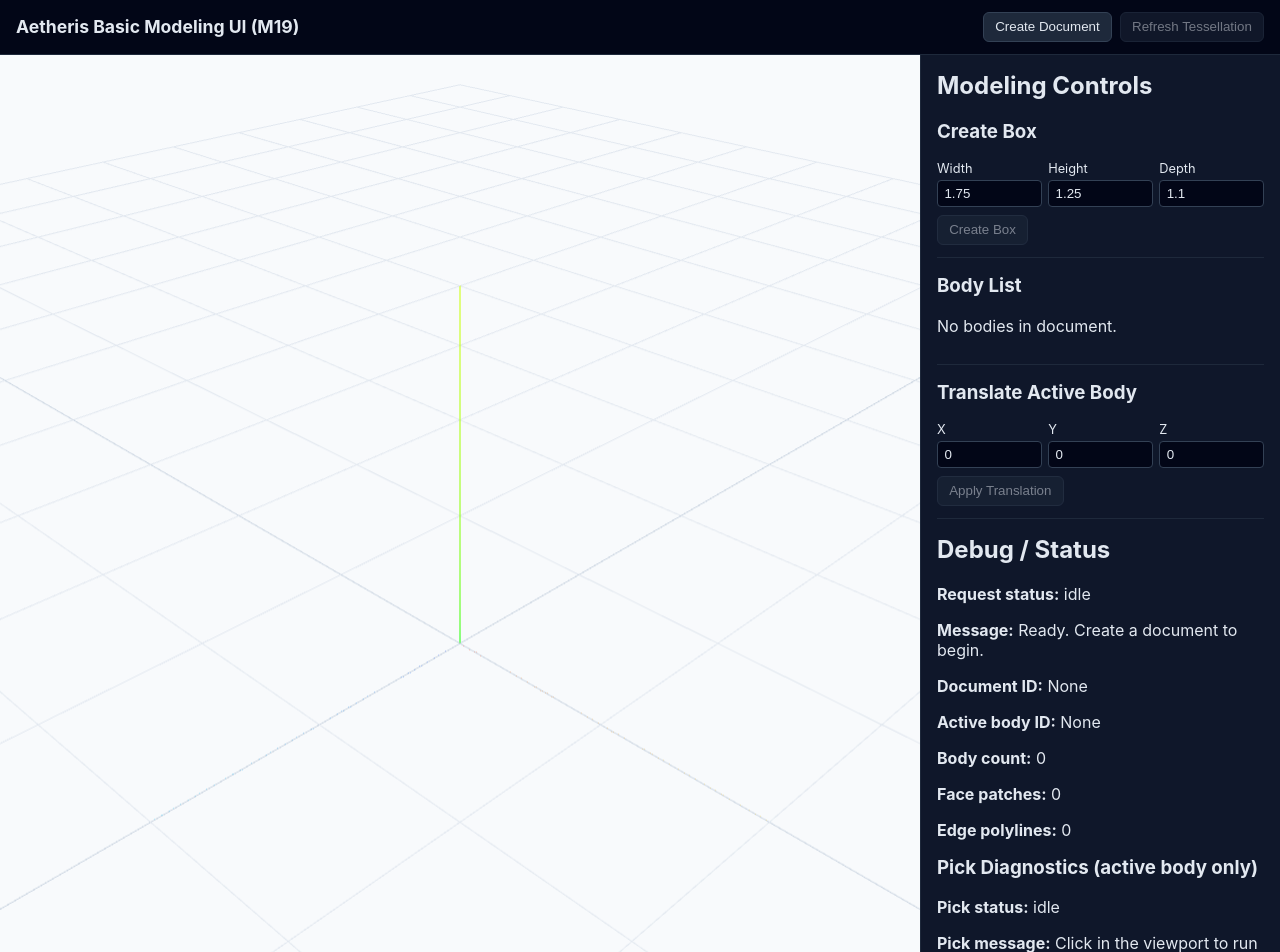
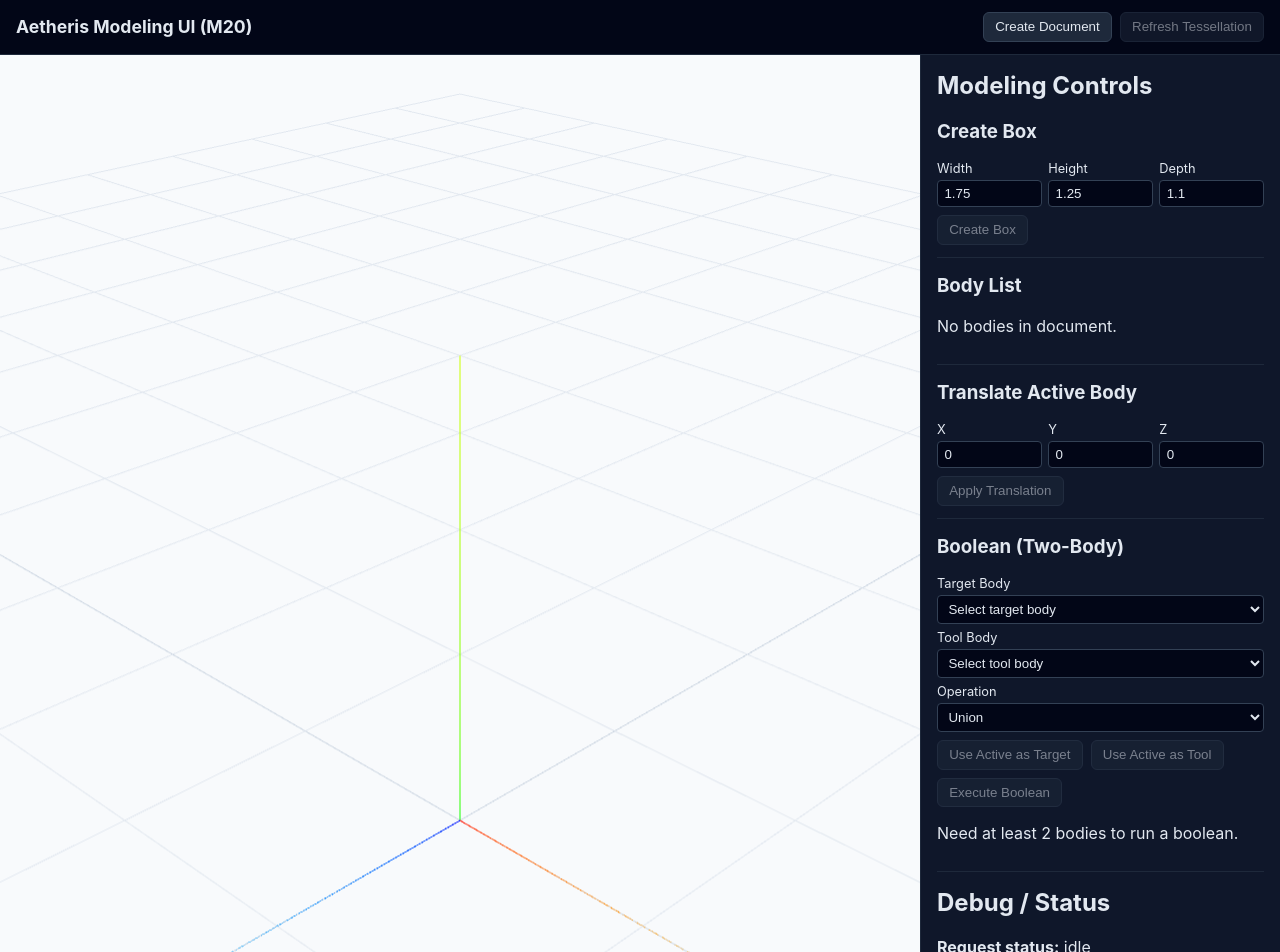
Before and after one commit to yuechen-li-dev/Aetheris, a React (Vite) app in the folder aetheris.client/: page / in a window 1280 px wide. Shown: the top 952 px of the page. Built offline with nearby package versions, Linux system fonts and the light colour scheme.

Commit message:
Add M20 two-body boolean workflow UI and diagnostics

```diff
--- a/aetheris.client/src/App.css
+++ b/aetheris.client/src/App.css
@@ -85,6 +85,22 @@ input {
   background: #020617;
 }
 
+select {
+  border-radius: 4px;
+  border: 1px solid #334155;
+  padding: 0.3rem 0.4rem;
+  color: #e2e8f0;
+  background: #020617;
+}
+
+.boolean-grid {
+  grid-template-columns: 1fr;
+}
+
+.boolean-actions {
+  margin-bottom: 0.5rem;
+}
+
 button {
   border-radius: 6px;
   border: 1px solid #334155;
--- a/aetheris.client/src/App.tsx
+++ b/aetheris.client/src/App.tsx
@@ -4,10 +4,12 @@ import {
     ApiError,
     createBox,
     createDocument,
+    executeBoolean,
     getDocumentSummary,
     pickBody,
     tessellateBody,
     translateBody,
+    type BooleanOperation,
     type DiagnosticDto,
     type PickHitDto,
     type TessellationResponseDto,
@@ -16,6 +18,13 @@ import { ViewerViewport } from './viewer/ViewerViewport';
 import { mapTessellationToRenderData } from './viewer/tessellationMapper';
 
 type RequestStatus = 'idle' | 'loading' | 'success' | 'error';
+type BooleanOperationUi = 'Union' | 'Subtract' | 'Intersect';
+
+const BOOLEAN_OP_TO_API: Record<BooleanOperationUi, BooleanOperation> = {
+    Union: 'union',
+    Subtract: 'subtract',
+    Intersect: 'intersect',
+};
 
 function App() {
     const [documentId, setDocumentId] = useState<string | null>(null);
@@ -35,6 +44,9 @@ function App() {
     const [tx, setTx] = useState('0');
     const [ty, setTy] = useState('0');
     const [tz, setTz] = useState('0');
+    const [booleanTargetBodyId, setBooleanTargetBodyId] = useState<string>('');
+    const [booleanToolBodyId, setBooleanToolBodyId] = useState<string>('');
+    const [booleanOperation, setBooleanOperation] = useState<BooleanOperationUi>('Union');
 
     const runAction = useCallback(async (actionName: string, action: () => Promise<void>) => {
         setStatus('loading');
@@ -85,6 +97,9 @@ function App() {
             setPickMessage('Click in the viewport to run nearest-hit pick.');
             setPickDiagnostics([]);
             setPickHits([]);
+            setBooleanTargetBodyId('');
+            setBooleanToolBodyId('');
+            setBooleanOperation('Union');
         });
     }, [runAction]);
 
@@ -165,6 +180,54 @@ function App() {
         });
     }, [activeBodyId, documentId, runAction]);
 
+    const handleUseActiveBodyAsTarget = useCallback(() => {
+        if (activeBodyId) {
+            setBooleanTargetBodyId(activeBodyId);
+        }
+    }, [activeBodyId]);
+
+    const handleUseActiveBodyAsTool = useCallback(() => {
+        if (activeBodyId) {
+            setBooleanToolBodyId(activeBodyId);
+        }
+    }, [activeBodyId]);
+
+    const handleExecuteBoolean = useCallback(async () => {
+        if (!documentId) {
+            return;
+        }
+
+        if (!booleanTargetBodyId || !booleanToolBodyId) {
+            setStatus('error');
+            setStatusMessage('Boolean operation requires both target and tool bodies.');
+            setDiagnostics([]);
+            return;
+        }
+
+        if (booleanTargetBodyId === booleanToolBodyId) {
+            setStatus('error');
+            setStatusMessage('Boolean target and tool must be different bodies.');
+            setDiagnostics([]);
+            return;
+        }
+
+        await runAction(`Boolean ${booleanOperation}`, async () => {
+            const result = await executeBoolean(documentId, {
+                leftBodyId: booleanTargetBodyId,
+                rightBodyId: booleanToolBodyId,
+                operation: BOOLEAN_OP_TO_API[booleanOperation],
+            });
+
+            await refreshSummaryAndActiveTessellation(result.bodyId);
+            setBooleanTargetBodyId(result.bodyId);
+            setPickStatus('idle');
+            setPickMessage(`Boolean ${booleanOperation} succeeded. Result body ${result.bodyId} is now active.`);
+            setPickDiagnostics([]);
+            setPickHits([]);
+            setStatusMessage(`Boolean ${booleanOperation} succeeded: target ${booleanTargetBodyId}, tool ${booleanToolBodyId}, result ${result.bodyId}.`);
+        });
+    }, [booleanOperation, booleanTargetBodyId, booleanToolBodyId, documentId, refreshSummaryAndActiveTessellation, runAction]);
+
     const handlePickRay = useCallback(async (origin: { x: number; y: number; z: number }, direction: { x: number; y: number; z: number }) => {
         if (!documentId || !activeBodyId) {
             setPickStatus('error');
@@ -208,11 +271,18 @@ function App() {
     const nearestHit = pickHits[0] ?? null;
     const highlightedFaceId = nearestHit?.entityKind === 'Face' ? nearestHit.faceId : null;
     const highlightedEdgeId = nearestHit?.entityKind === 'Edge' ? nearestHit.edgeId : null;
+    const canExecuteBoolean = Boolean(
+        documentId
+        && bodyIds.length >= 2
+        && booleanTargetBodyId
+        && booleanToolBodyId
+        && booleanTargetBodyId !== booleanToolBodyId
+        && status !== 'loading');
 
     return (
         <div className="app-shell">
             <header className="toolbar">
-                <h1>Aetheris Basic Modeling UI (M19)</h1>
+                <h1>Aetheris Modeling UI (M20)</h1>
                 <div className="toolbar-actions">
                     <button type="button" onClick={() => void handleCreateDocument()} disabled={status === 'loading'}>
                         Create Document
@@ -271,6 +341,43 @@ function App() {
                         <button type="button" onClick={() => void handleApplyTranslation()} disabled={!activeBodyId || status === 'loading'}>Apply Translation</button>
                     </section>
 
+                    <section>
+                        <h3>Boolean (Two-Body)</h3>
+                        <div className="form-grid boolean-grid">
+                            <label>
+                                Target Body
+                                <select value={booleanTargetBodyId} onChange={(event) => setBooleanTargetBodyId(event.target.value)}>
+                                    <option value="">Select target body</option>
+                                    {bodyIds.map((bodyId) => <option key={`target-${bodyId}`} value={bodyId}>{bodyId}</option>)}
+                                </select>
+                            </label>
+                            <label>
+                                Tool Body
+                                <select value={booleanToolBodyId} onChange={(event) => setBooleanToolBodyId(event.target.value)}>
+                                    <option value="">Select tool body</option>
+                                    {bodyIds.map((bodyId) => <option key={`tool-${bodyId}`} value={bodyId}>{bodyId}</option>)}
+                                </select>
+                            </label>
+                            <label>
+                                Operation
+                                <select value={booleanOperation} onChange={(event) => setBooleanOperation(event.target.value as BooleanOperationUi)}>
+                                    <option value="Union">Union</option>
+                                    <option value="Subtract">Subtract</option>
+                                    <option value="Intersect">Intersect</option>
+                                </select>
+                            </label>
+                        </div>
+                        <div className="toolbar-actions boolean-actions">
+                            <button type="button" onClick={handleUseActiveBodyAsTarget} disabled={!activeBodyId || status === 'loading'}>Use Active as Target</button>
+                            <button type="button" onClick={handleUseActiveBodyAsTool} disabled={!activeBodyId || status === 'loading'}>Use Active as Tool</button>
+                        </div>
+                        <button type="button" onClick={() => void handleExecuteBoolean()} disabled={!canExecuteBoolean}>Execute Boolean</button>
+                        {bodyIds.length < 2 ? <p>Need at least 2 bodies to run a boolean.</p> : null}
+                        {booleanTargetBodyId && booleanToolBodyId && booleanTargetBodyId === booleanToolBodyId ? (
+                            <p>Target and tool must be different body IDs.</p>
+                        ) : null}
+                    </section>
+
                     <h2>Debug / Status</h2>
                     <p><strong>Request status:</strong> {status}</p>
                     <p><strong>Message:</strong> {statusMessage}</p>
--- a/aetheris.client/src/api/aetherisApi.ts
+++ b/aetheris.client/src/api/aetherisApi.ts
@@ -36,6 +36,14 @@ export interface BodyTransformedResponseDto {
     documentId: string;
     bodyId: string;
     appliedTranslation: Vector3Dto;
+}
+
+export type BooleanOperation = 'union' | 'subtract' | 'intersect';
+
+export interface BooleanRequestDto {
+    leftBodyId: string;
+    rightBodyId: string;
+    operation: BooleanOperation;
 }
 
 export interface Point3Dto {
@@ -180,4 +188,11 @@ export async function translateBody(documentId: string, bodyId: string, translat
     });
 }
 
+export async function executeBoolean(documentId: string, requestDto: BooleanRequestDto): Promise<BodyCreatedResponseDto> {
+    return request<BodyCreatedResponseDto>(`/api/v1/documents/${documentId}/operations/boolean`, {
+        method: 'POST',
+        body: JSON.stringify(requestDto),
+    });
+}
+
 export { parseEnvelope };
```
Also changed, not shown: 2 other files (tests, documents, lock files or other folders).
